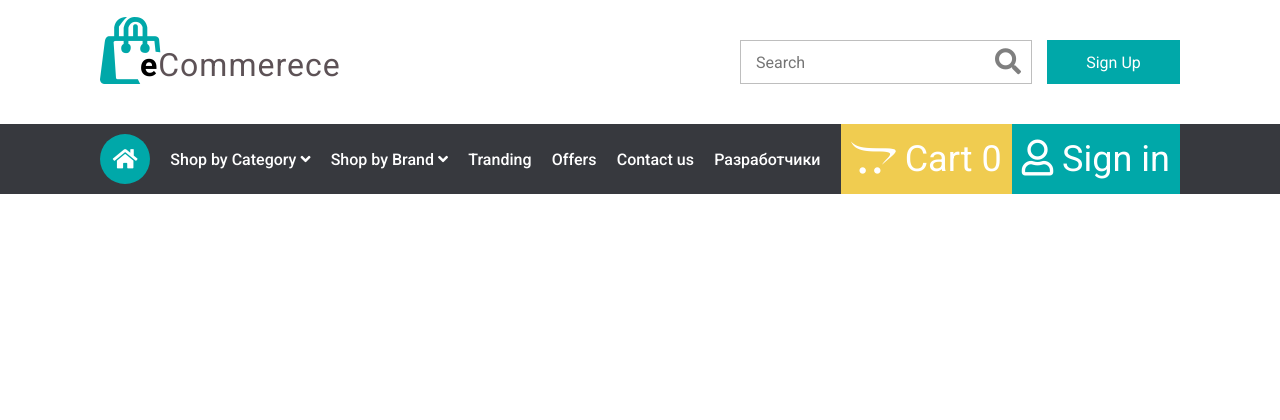
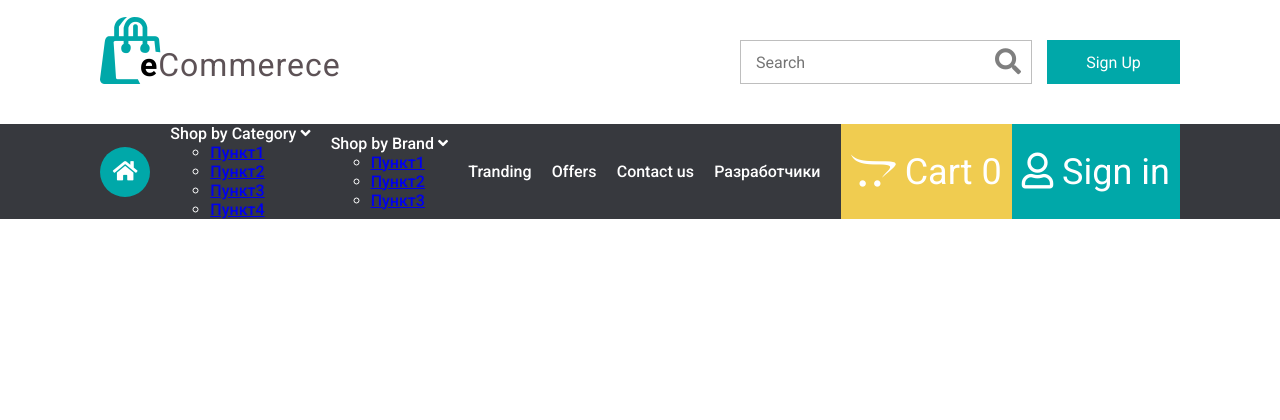
Before and after one commit to Progromisters/ne_magazin, a Django app: page / in a window 1280 px wide. Shown: the top 420 px of the page. Before the commit the page ends 194 px from the top, so only its background shows below. Run offline with Django 3.2, Linux system fonts and the light colour scheme; some libraries are stand-ins or nearby versions.

Commit message:
new menu bag

```diff
--- a/static/assets/css/style.css
+++ b/static/assets/css/style.css
@@ -333,14 +333,22 @@ body {
     padding-right: 10px;
   }
 }
-.sub-menu {height: 0;
-  overflow: hidden;
-  opacity: 0;
-  transition: all 0.5s ease-in;
+/*.sub-menu {height: 0;*/
+  /*overflow: hidden;*/
+  /*opacity: 0;*/
+  /*transition: all 0.5s ease-in;*/
+  /*position: absolute;*/
+  /*top: 44px;*/
+  /*background-color: #37393e;*/
+  /*box-shadow: 0px 8px 16px 0px rgba(0, 0, 0, 0.2);*/
+  /*min-width: 100px;*/
+  /*z-index: 1;*/
+/*}*/
+
+.subscribe{
+  height:0;
   position: absolute;
-  top: 44px;
-  background-color: #37393e;
-  box-shadow: 0px 8px 16px 0px rgba(0, 0, 0, 0.2);
-  min-width: 100px;
   z-index: 1;
+  background-color: #393e;
+
 }
--- a/templates/main/index.html
+++ b/templates/main/index.html
@@ -37,6 +37,7 @@
               <li><a href="#">Пункт1</a></li>
               <li><a href="#">Пункт2</a></li>
               <li><a href="#">Пункт3</a></li>
+              <li><a href="#">Пункт4</a></li>
           </ul>
           </li>
         <li class="nav-list__item">Shop by Brand <i class="fas fa-angle-down"></i>
```
